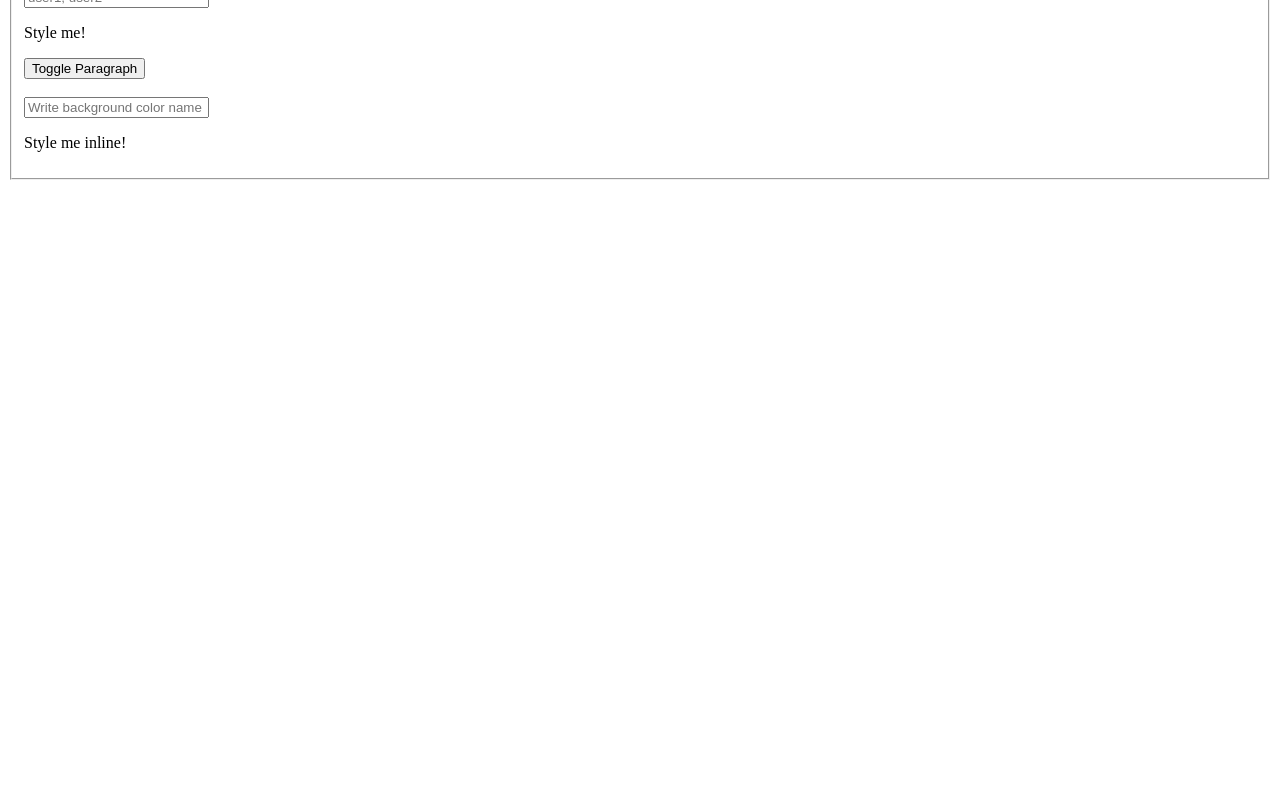
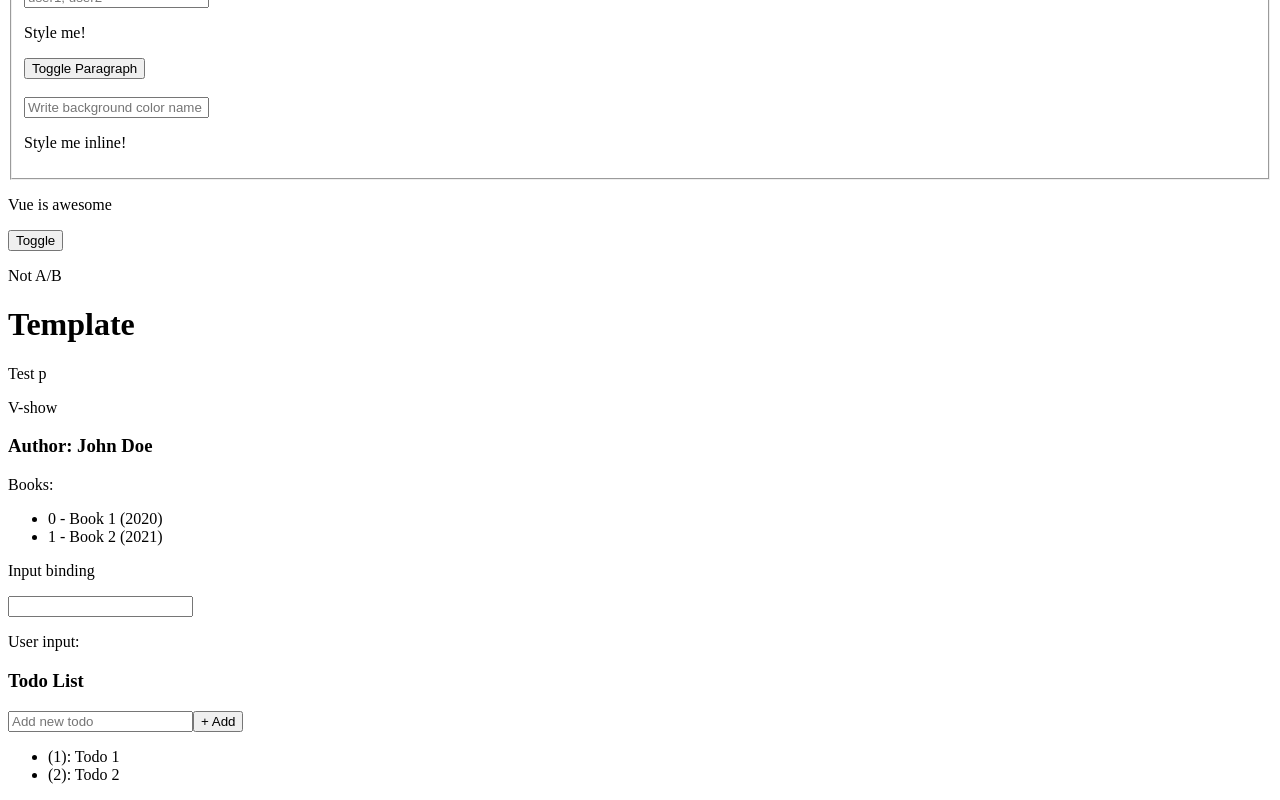
Before and after one commit to jonkursani/adv-web-vue-gr3-2024-2025, a Vue app: page / in a window 1280 px wide. Shown: the part 1050-1850 px from the top of the page. Before the commit the page ends 1238 px from the top, so only its background shows below. Built offline with nearby package versions, Linux system fonts and the light colour scheme.

Commit message:
add conditional, list rendering, input binding, and todo list functionality

```diff
--- a/src/App.vue
+++ b/src/App.vue
@@ -118,6 +118,45 @@ const styleObject = reactive({
   color: "indigo",
   textTransform: "uppercase",
 });
+
+// conditional rendering
+const awesome = ref(true);
+const type = ref("C");
+
+// Input binding
+const userInput = ref("");
+const onUserInput = (e) => {
+  userInput.value = e.target.value; // e.target.value
+};
+
+// Todo List
+let todoId = 1;
+const newTodo = ref("");
+const todos = ref([
+  { id: todoId++, text: "Todo 1" },
+  { id: todoId++, text: "Todo 2" },
+]);
+
+const addTodo = () => {
+  // if (newTodo.value.trim() === "") {
+  //   alert("Please enter a todo");
+  //   return;
+  // }
+
+  // "" => false => !false = true
+  // newTodo.value === "" || newTodo.value === null || newTodo.value === undefined
+  if (!newTodo.value) {
+    alert("Please enter a todo");
+    return;
+  }
+
+  todos.value.push({
+    id: todoId++,
+    text: newTodo.value,
+  });
+
+  newTodo.value = ""; // Clear the input field
+};
 </script>
 
 <!-- HTML (Structure) -->
@@ -193,6 +232,61 @@ const styleObject = reactive({
   <p :style="styleObject">Style object</p>
 
   <Detyra1 />
+
+  <!-- Conditional rendering -->
+  <!--
+    if (true) {
+    } else {
+    }
+  -->
+  <p v-if="awesome">Vue is awesome</p>
+  <!-- <span></span> error nese ka ndonje tag tjeter ne mes v-if dhe v-else -->
+  <p v-else>Oh nooo 😒</p>
+  <button @click="awesome = !awesome">Toggle</button>
+
+  <p v-if="type === 'A'">A</p>
+  <!-- <p v-else></p> -->
+  <p v-else-if="type === 'B'">B</p>
+  <p v-else>Not A/B</p>
+
+  <!-- Template per grupim te elementeve te html nuk renderohet ne dom -->
+  <template v-if="true">
+    <h1>Template</h1>
+    <p>Test p</p>
+  </template>
+
+  <p v-show="awesome">V-show</p>
+
+  <!-- List rendering -->
+  <h3>Author: {{ author.name }}</h3>
+  <p>Books:</p>
+  <ul v-if="author.books.length > 0">
+    <!-- <li v-for="(book, index) in author.books">{{ index }} - {{ book.title }} ({{ book.year }})</li> -->
+    <!-- <li v-for="({ title, year }, index) in author.books">{{ index }} - {{ title }} ({{ year }})</li> -->
+    <!-- :key duhet me qene unike -->
+    <template v-for="({ title, year }, index) in author.books" :key="index">
+      <li>{{ index }} - {{ title }} ({{ year }})</li>
+    </template>
+  </ul>
+  <p v-else>No published books</p>
+
+  <!-- Input binding -->
+  <p>Input binding</p>
+  <!-- <input type="text" :value="userInput" @input="onUserInput" />
+  <p>User input: {{ userInput }}</p> -->
+
+  <input type="text" v-model="userInput" />
+  <p>User input: {{ userInput }}</p>
+
+  <!-- Todo List -->
+  <h3>Todo List</h3>
+  <input type="text" v-model.trim="newTodo" placeholder="Add new todo" @keyup.enter="addTodo" />
+  <button @click="addTodo">+ Add</button>
+
+  <ul v-if="todos.length">
+    <li v-for="todo in todos" :key="todo.id">({{ todo.id }}): {{ todo.text }}</li>
+  </ul>
+  <p v-else>No todos</p>
 </template>
 
 <!-- CSS (Style) -->
```
